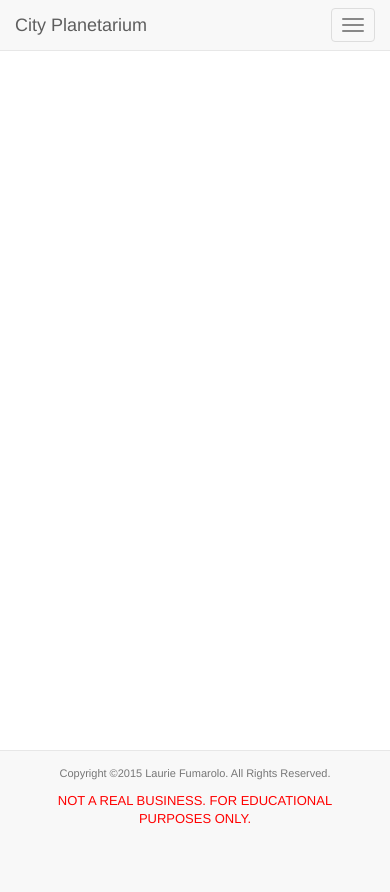
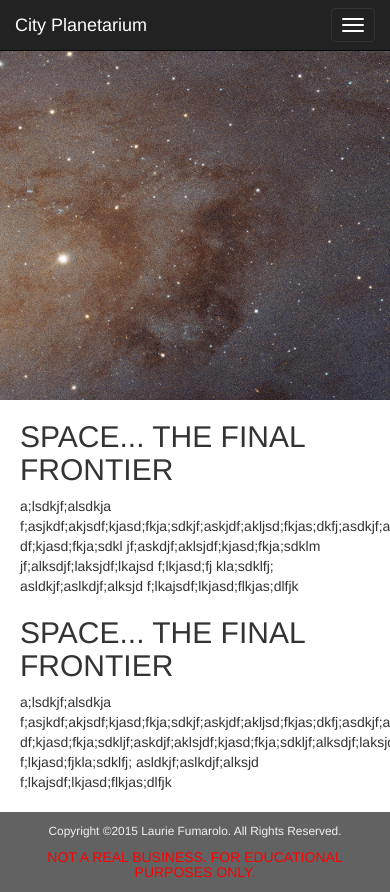
Before and after one commit to lauriefumarolo/cityplanetarium, a PHP site: page / in a window 390 px wide; the page is wider, and only the part inside the window is pictured. Before the commit the page ends 824 px from the top of that part, so only its background shows below. Run offline with PHP 8.4, Linux system fonts and the light colour scheme.

Commit message:
1. Added an image banner to the home page. 2. Added parallax scrolling to the home page. 3. Site navigation is dark themed and menu is on the right of the page. 4. Added fake content. 5. The footer should stick to the bottom of the page if the content does not fill the page. Otherwise, it should be at the bottom of the content and the user will have to scroll to see it.

```diff
--- a/publish/css/styles.css
+++ b/publish/css/styles.css
@@ -4,20 +4,50 @@ html, body {
 	padding: 0;
 }
 
+.main-wrapper {
+	position: relative;
+	min-height: 100%;
+}
+
+/* Make room for the footer */
+.content-container {
+	padding: 0 0 90px 0;
+}
+
+.parallax-window {
+    min-height: 400px;
+    background: transparent;
+}
+
+section {
+	padding: 0 20px;
+}
+
 /* Footer styles */
 
+/* Should stick to the bottom of the page if the content does not fill the page */
+/* Otherwise, should be at bottom of content and user will have to scroll to see it */
 footer {
-	font-size: 11px;
-	text-align: center;
+	position: absolute;
+	bottom: 0;
+	width: 100%;
+	height: 80px;
+	background: #626262; /* Dark Grey */
+	color: #F1F1F1; /* Light Grey */
 }
 
-.edu-disclaimer {
-	color: red;
-	font-size: 13px;
+/* Center the footer text vertically */
+footer div {
+	position: absolute;
+	top: 50%;
+	transform: translateY(-50%);
+	width: 100%;
 }
 
-/* Media query */
+footer p {
+	margin-top: 10px;
+}
 
-@media only screen and (max-width: 855px) {
-
+.text-danger {
+	color: red;
 }
--- a/publish/index.html
+++ b/publish/index.html
@@ -1,4 +1,4 @@
-<!DOCTYPE>
+<!DOCTYPE html>
 <html lang="en">
 <head>
 <meta charset="utf-8" />
@@ -15,17 +15,18 @@
 <![endif]-->
 <script src="js/jquery-1.11.3.min.js" type="text/javascript"></script>
 <script src="js/bootstrap.min.js" type="text/javascript"></script>
+<script src="plugins/parallax/parallax.min.js" type="text/javascript"></script>
 <script src="js/scripts.js" type="text/javascript"></script>
 </head>
 <body>
+<div class="main-wrapper">
 	<header>
 		<!-- Main Navigation -->
-	<nav class="navbar navbar-default navbar-fixed-top">
+		<nav class="navbar navbar-inverse navbar-fixed-top">
 			<div class="container-fluid">
 				<div class="navbar-header">
 					<!-- Mobile Navigation "Hamburger" button -->
-				<button type="button" class="navbar-toggle collapsed" data-toggle="collapse" data-target="#main-nav">
-					<span class="sr-only">Toggle navigation</span>
+					<button type="button" class="navbar-toggle" data-toggle="collapse" data-target="#main-nav">
 						<span class="icon-bar"></span>
 						<span class="icon-bar"></span>
 						<span class="icon-bar"></span>
@@ -35,7 +36,7 @@
 					<a class="navbar-brand" href="index.html">City Planetarium</a>
 				</div>
 				<div class="collapse navbar-collapse" id="main-nav">
-				<ul class="nav navbar-nav">
+					<ul class="nav navbar-nav navbar-right">
 						<li><a href="#">About Us</a></li>
 						<li><a href="#">Programs</a></li>
 						<li><a href="#">Stargazers Club</a></li>
@@ -45,15 +46,27 @@
 			</div>
 		</nav>
 	</header>
+	<div class="container-fluid content-container">
+		<div class="parallax-window" data-parallax="scroll" data-image-src="images/banner.jpg"></div>
+
+		<section>
+			<h2>SPACE... THE FINAL FRONTIER</h2>
+			<p>a;lsdkjf;alsdkja f;asjkdf;akjsdf;kjasd;fkja;sdkjf;askjdf;akljsd;fkjas;dkfj;asdkjf;alksj df;kjasd;fkja;sdkl jf;askdjf;aklsjdf;kjasd;fkja;sdklm
+				 jf;alksdjf;laksjdf;lkajsd f;lkjasd;fj kla;sdklfj; asldkjf;aslkdjf;alksjd f;lkajsdf;lkjasd;flkjas;dlfjk</p>
+		</section>
+		<section>
+			<h2>SPACE... THE FINAL FRONTIER</h2>
+			<p>a;lsdkjf;alsdkja f;asjkdf;akjsdf;kjasd;fkja;sdkjf;askjdf;akljsd;fkjas;dkfj;asdkjf;alksj
+				 df;kjasd;fkja;sdkljf;askdjf;aklsjdf;kjasd;fkja;sdkljf;alksdjf;laksjdf;lkajsd f;lkjasd;fjkla;sdklfj; asldkjf;aslkdjf;alksjd
+				 f;lkajsdf;lkjasd;flkjas;dlfjk</p>
+		</section>
+	</div>
 	<footer>
-	<nav class="navbar navbar-default navbar-fixed-bottom">
-		<div class="container">
-			<div class="col-sm-12 text-center navbar-text">
-				<p class="text-muted">Copyright &copy;2015 Laurie Fumarolo. All Rights Reserved.</p>
-				<p class="edu-disclaimer">NOT A REAL BUSINESS. FOR EDUCATIONAL PURPOSES ONLY.</p>
+		<div class="container-fluid text-center">
+			<p class="small">Copyright &copy;2015 Laurie Fumarolo. All Rights Reserved.</p>
+			<h5 class="text-danger">NOT A REAL BUSINESS. FOR EDUCATIONAL PURPOSES ONLY.</h5>
 		</div>
+	</footer>
 </div>
-	</nav>
-</footer>
 </body>
 </html>
```
Also changed, not shown: publish/images/banner.jpg (added), publish/plugins/parallax/parallax.min.js (added). Lines whose indentation alone changed are shown as unchanged.
